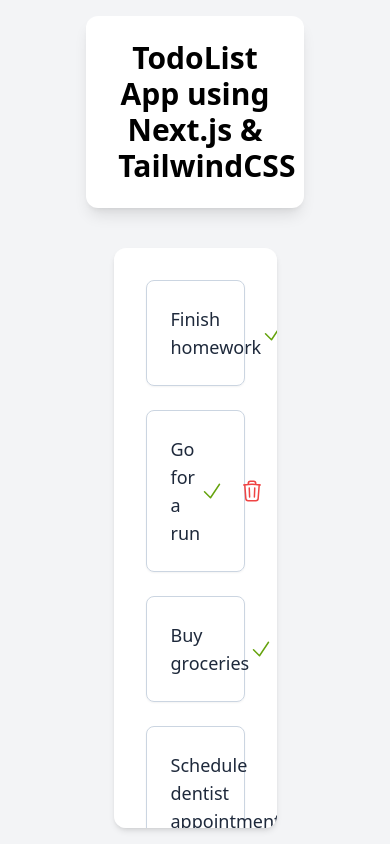
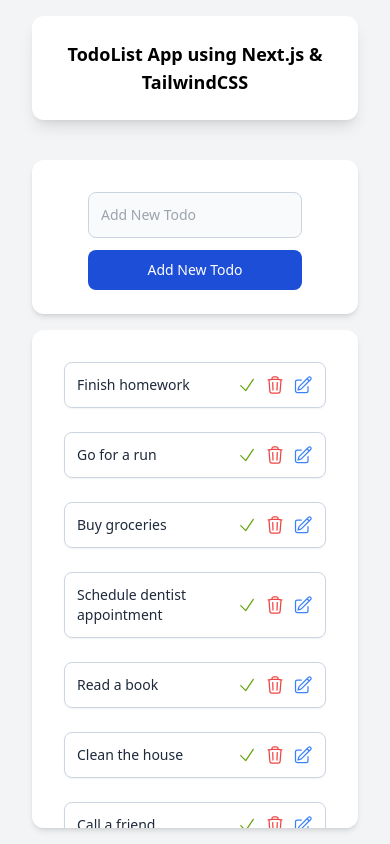
Before and after one commit to amirk1998/Todo-List-Next.JS, a Next.js app: page / in a window 390 px wide. Built offline with nearby package versions, Linux system fonts and the light colour scheme.

Commit message:
Add New Todo has been updated

```diff
--- /dev/null
+++ b/components/AddNewTodo.js
@@ -0,0 +1,29 @@
+import { enqueueSnackbar } from 'notistack';
+import { useState } from 'react';
+
+const TodoForm = ({ onAdd }) => {
+  const [value, setValue] = useState('');
+
+  return (
+    <form
+      className='flex w-full max-w-screen-md flex-col items-center rounded-xl bg-white px-6 py-4'
+      onSubmit={(e) => onAdd(e, value)}
+    >
+      <input
+        type='text'
+        value={value}
+        onChange={(e) => setValue(e.target.value)}
+        className='mt-2 block w-full rounded-lg border border-slate-300 bg-gray-50 p-3 text-sm font-medium text-slate-800 outline-none focus:border-blue-500 lg:text-lg '
+        placeholder='Add New Todo'
+      />
+      <button
+        type='submit'
+        className='mt-3 w-full rounded-lg bg-blue-700 px-5 py-2.5 text-center text-sm font-medium text-white hover:bg-blue-800 focus:outline-none focus:ring-4 focus:ring-blue-300 sm:w-auto'
+      >
+        Add New Todo
+      </button>
+    </form>
+  );
+};
+
+export default TodoForm;
--- a/components/Todos/TodoList.js
+++ b/components/Todos/TodoList.js
@@ -4,11 +4,13 @@
       {data.map((todo) => {
         return (
           <div
-            className='flex w-full items-center justify-between rounded-lg border border-slate-300 p-6 shadow-sm hover:border-slate-400 hover:shadow-lg'
+            className='flex w-full items-center justify-between rounded-lg border border-slate-300 p-3 shadow-sm hover:border-slate-400 hover:shadow-lg md:p-6'
             key={todo.id}
           >
-            <p className='text-lg font-medium text-slate-800'>{todo.title}</p>
-            <div className='flex items-center gap-x-4'>
+            <p className='text-sm font-medium text-slate-800 md:text-lg'>
+              {todo.title}
+            </p>
+            <div className='flex items-center gap-x-2 md:gap-x-4'>
               {/* Check */}
               <button>
                 <svg
@@ -17,7 +19,7 @@
                   viewBox='0 0 24 24'
                   strokeWidth={1.5}
                   stroke='currentColor'
-                  className='h-6 w-6 stroke-lime-600 hover:stroke-lime-800 '
+                  className='h-5 w-5 stroke-lime-600 hover:stroke-lime-800 md:h-6 md:w-6 '
                 >
                   <path
                     strokeLinecap='round'
@@ -34,7 +36,7 @@
                   viewBox='0 0 24 24'
                   strokeWidth={1.5}
                   stroke='currentColor'
-                  className='h-6 w-6 stroke-red-500 hover:stroke-red-700'
+                  className='h-5 w-5 stroke-red-500 hover:stroke-red-700 md:h-6 md:w-6'
                 >
                   <path
                     strokeLinecap='round'
@@ -51,7 +53,7 @@
                   viewBox='0 0 24 24'
                   strokeWidth={1.5}
                   stroke='currentColor'
-                  className='h-6 w-6 stroke-blue-500 hover:stroke-blue-700'
+                  className='h-5 w-5 stroke-blue-500 hover:stroke-blue-700 md:h-6 md:w-6'
                 >
                   <path
                     strokeLinecap='round'
--- a/package.json
+++ b/package.json
@@ -11,6 +11,7 @@
   "dependencies": {
     "axios": "^1.4.0",
     "next": "^12.2.6",
+    "notistack": "^3.0.1",
     "prettier-plugin-tailwindcss": "^0.3.0",
     "react": "^18.2.0",
     "react-dom": "^18.2.0",
--- a/pages/_app.js
+++ b/pages/_app.js
@@ -1,7 +1,7 @@
-import '../styles/globals.css'
+import '../styles/globals.css';
 
 function MyApp({ Component, pageProps }) {
-  return <Component {...pageProps} />
+  return <Component {...pageProps} />;
 }
 
-export default MyApp
+export default MyApp;
--- a/pages/api/todos/index.js
+++ b/pages/api/todos/index.js
@@ -1,5 +1,16 @@
 import { todos } from '../../../data/todos';
 
 export default function handler(req, res) {
-  return res.status(200).json({ todos });
+  if (req.method === 'POST') {
+    console.log(req.body.todo);
+    const newTodo = {
+      id: Date.now(),
+      title: req.body.todo,
+      completed: false,
+    };
+    todos.push(newTodo);
+    return res.status(201).json({ message: 'New Todo Added !', todos });
+  } else if (req.method === 'GET') {
+    return res.status(200).json({ todos });
+  }
 }
--- a/pages/index.js
+++ b/pages/index.js
@@ -1,6 +1,7 @@
 import axios from 'axios';
 import { useEffect, useState } from 'react';
 import TodoList from '../components/Todos/TodoList';
+import TodoForm from '../components/AddNewTodo';
 // import useSWR, { mutate } from 'swr';
 
 // const fetcher = async () => {
@@ -22,8 +23,17 @@
       .catch((error) => console.log(error));
   }, []);
 
-  const deleteTodo = async (id) => {
-    await axios.delete(`/api/todos/${id}`).then(({ data }) => {
+  const deleteTodo = (id) => {
+    axios.delete(`/api/todos/${id}`).then(({ data }) => {
+      console.log(data);
+      setData(data.todos);
+      setLoading(false);
+    });
+  };
+
+  const addTodo = (e, todo) => {
+    e.preventDefault();
+    axios.post(`/api/todos`, { todo }).then(({ data }) => {
       console.log(data);
       setData(data.todos);
       setLoading(false);
@@ -33,10 +43,10 @@
   if (loading)
     return (
       <div className='flex h-screen w-full flex-col items-center bg-gray-100 px-8 py-4'>
-        <h1 className='mb-10 w-2/3 rounded-xl bg-white px-8 py-6 text-center text-3xl font-bold shadow-lg'>
+        <h1 className='mb-10 w-full rounded-xl bg-white px-8 py-6 text-center text-lg font-bold shadow-lg lg:w-2/3 lg:text-3xl'>
           TodoList App using Next.js & TailwindCSS
         </h1>
-        <div className='w-1/2 rounded-xl bg-white p-8 shadow-md'>
+        <div className='w-full rounded-xl bg-white p-8 shadow-md lg:w-1/2'>
           <div className='flex w-full flex-col items-center justify-center gap-y-6 rounded-lg text-2xl font-medium text-slate-800'>
             Loading ... Please Wait.
           </div>
@@ -46,10 +56,15 @@
 
   return (
     <div className='flex h-screen w-full flex-col items-center overflow-y-hidden bg-gray-100 px-8 py-4'>
-      <h1 className='mb-10 w-2/3 rounded-xl bg-white px-8 py-6 text-center text-3xl font-bold shadow-lg'>
+      <h1 className='mb-10 w-full rounded-xl bg-white px-8 py-6 text-center text-lg font-bold shadow-lg lg:w-2/3 lg:text-3xl'>
         TodoList App using Next.js & TailwindCSS
       </h1>
-      <div className='w-1/2 overflow-y-auto rounded-xl bg-white p-8 shadow-md'>
+      {/* Todo Form */}
+      <div className='mb-4 w-full  rounded-xl bg-white px-8 py-2 shadow-md lg:w-1/2'>
+        <TodoForm onAdd={addTodo} />
+      </div>
+      {/* TodoList */}
+      <div className='w-full overflow-y-auto rounded-xl bg-white p-8 shadow-md lg:w-1/2'>
         <TodoList data={data} onDelete={deleteTodo} />
       </div>
     </div>
```
Also changed, not shown: 1 other file (tests, documents, lock files or other folders).
